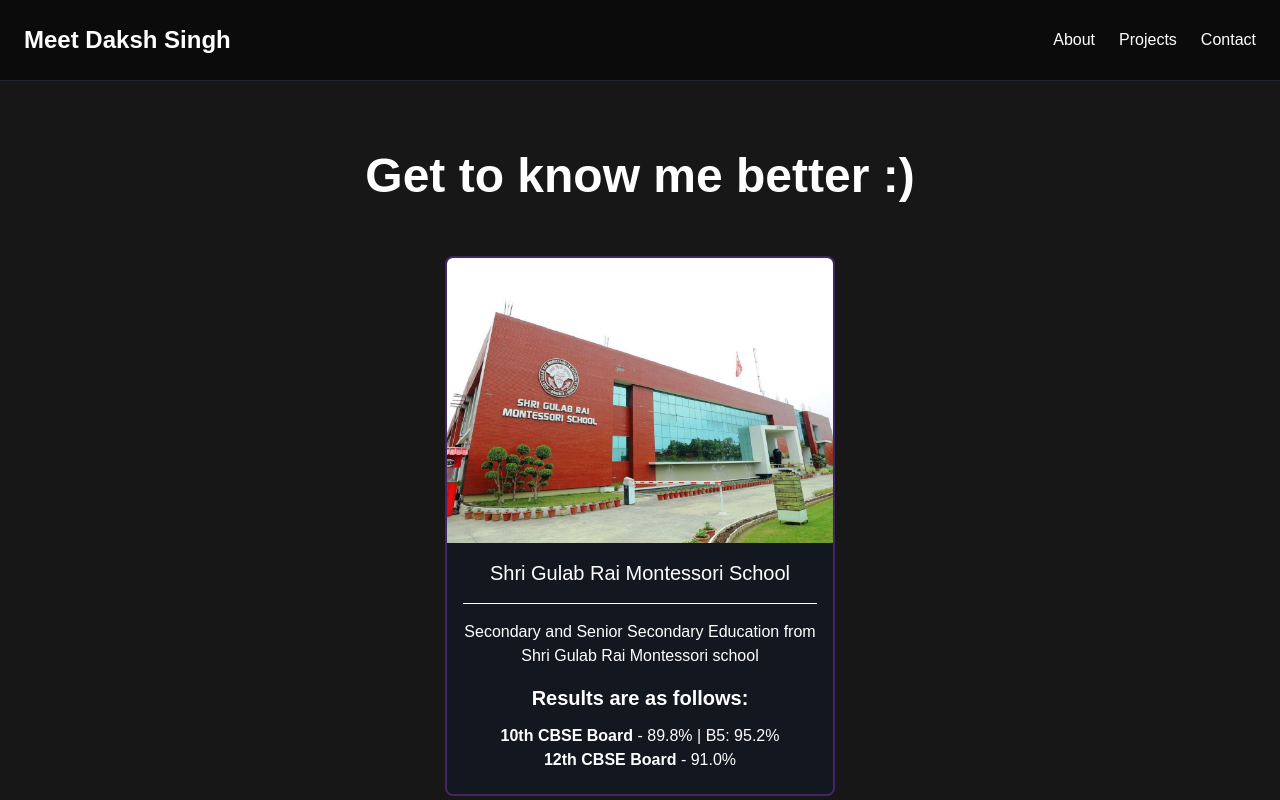
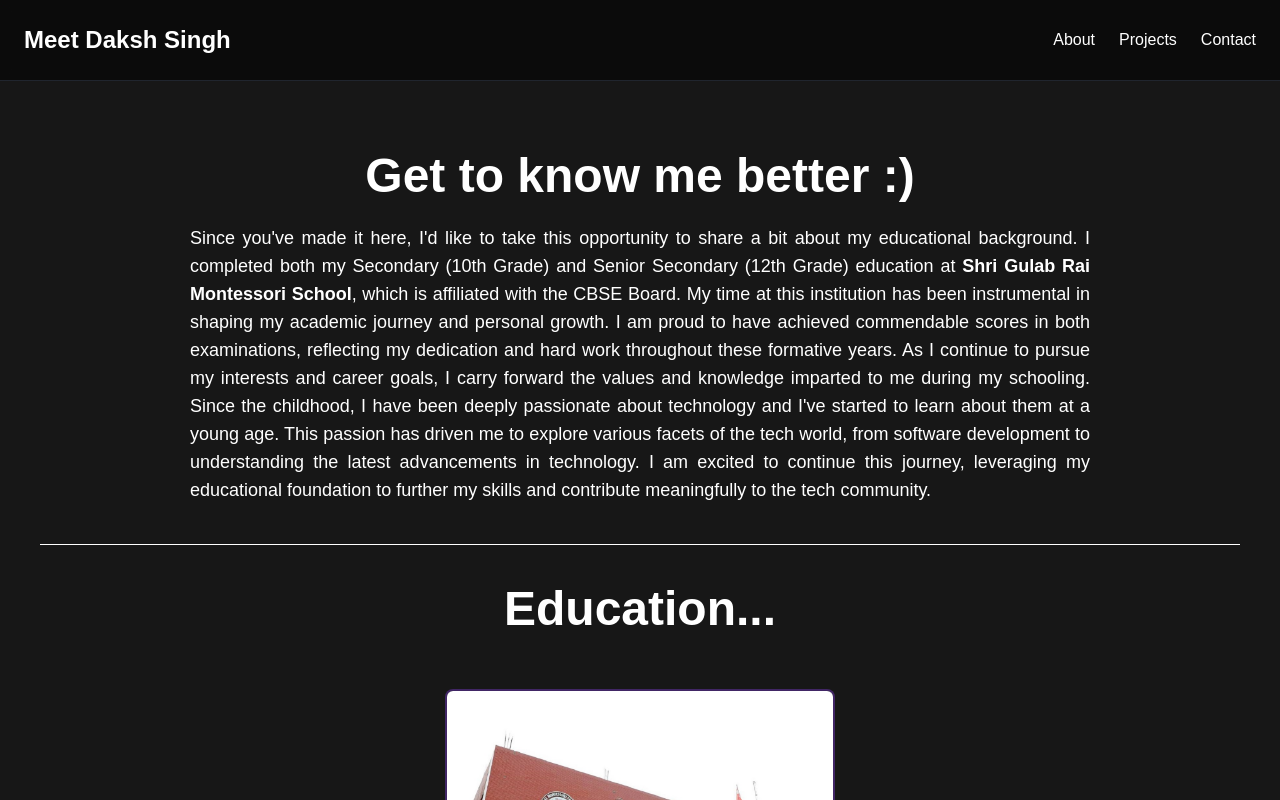
Before and after one commit to DakshSingh-GitHub/PortfolioWebApp, a Next.js app: page /about in a window 1280 px wide. Shown: the top 800 px of the page. Built offline with nearby package versions, Linux system fonts and the light colour scheme.

Commit message:
Started working on the About Me page.

```diff
--- a/app/about/page.tsx
+++ b/app/about/page.tsx
@@ -32,10 +32,38 @@
 
     return (
         <div className="p-10">
-            <h1 className={`${classNames.aboutHeader}`}>
-                Get to know me better :)
-            </h1>
-            <div className="schoolList">
+            <div className="toplevel flex flex-col items-center w-3/4 mx-auto pb-10">
+                <h1
+                    className={`${classNames.aboutHeader} ${classNames.textGlowEffect}`}
+                >
+                    Get to know me better :)
+                </h1>
+                <p className="text-lg text-justify">
+                    Since you&apos;ve made it here, I&apos;d like to take this
+                    opportunity to share a bit about my educational background.
+                    I completed both my Secondary (10th Grade) and Senior
+                    Secondary (12th Grade) education at&nbsp;
+                    <span className={`${classNames.textGlowEffect} ${classNames.spanText}`}>Shri Gulab Rai Montessori School</span>, which is affiliated
+                    with the CBSE Board. My time at this institution has been
+                    instrumental in shaping my academic journey and personal
+                    growth. I am proud to have achieved commendable scores in
+                    both examinations, reflecting my dedication and hard work
+                    throughout these formative years. As I continue to pursue my
+                    interests and career goals, I carry forward the values and
+                    knowledge imparted to me during my schooling. Since the
+                    childhood, I have been deeply passionate about technology
+                    and I&apos;ve started to learn about them at a young age.
+                    This passion has driven me to explore various facets of the
+                    tech world, from software development to understanding the
+                    latest advancements in technology. I am excited to continue
+                    this journey, leveraging my educational foundation to
+                    further my skills and contribute meaningfully to the tech
+                    community.
+                </p>
+            </div>
+            <hr />
+            <div className="schoolList mt-10">
+                <h1 className={`${classNames.aboutHeader}`}>Education...</h1>
                 <div className="flex flex-col md:flex-row items-center justify-evenly h-full w-full mt-10">
                     {schoolMap}
                 </div>
```
